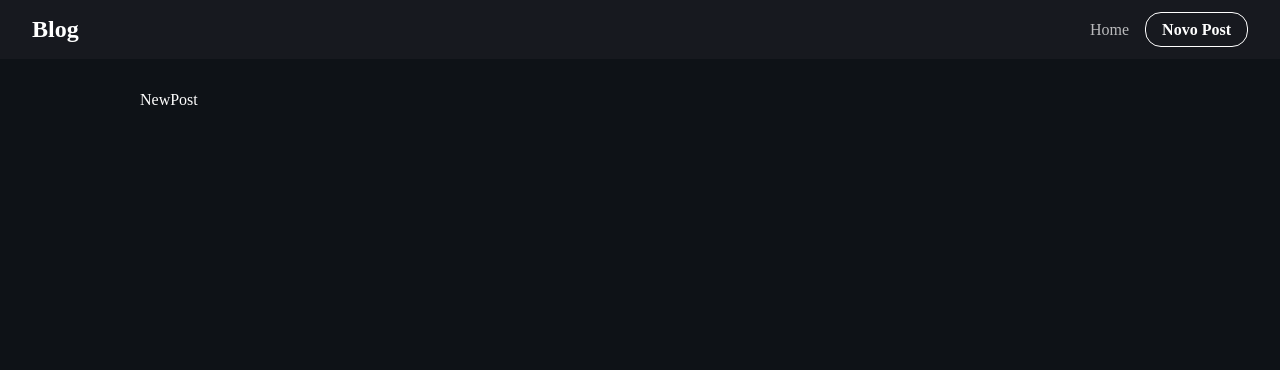
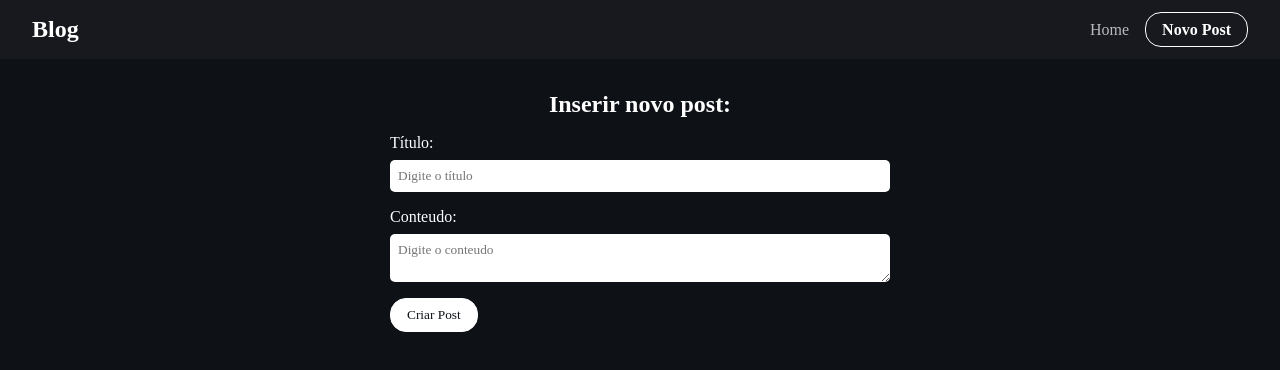
Before and after one commit to AlexeiRuizR/react_axios, a React (Vite) app: page /new in a window 1280 px wide. Shown: the top 370 px of the page. Built offline with nearby package versions, Linux system fonts and the light colour scheme; a web font is replaced by a local one.

Commit message:
Configuracion de la pagina New Post

```diff
--- /dev/null
+++ b/src/axios/config.js
@@ -0,0 +1,10 @@
+import axios from "axios";
+
+const blogFetch = axios.create({
+  baseURL: "https://jsonplaceholder.typicode.com",
+  headers: {
+    "Content-Type": "application/json",
+  },
+});
+
+export default blogFetch;
--- a/src/routes/Home.jsx
+++ b/src/routes/Home.jsx
@@ -1,4 +1,4 @@
-import axios from "axios";
+import blogFetch from "../axios/config";
 import { useState, useEffect } from "react";
 
 import { Link } from "react-router-dom";
@@ -9,9 +9,7 @@
   const [post, setPosts] = useState([]);
   const getPost = async () => {
     try {
-      const response = await axios.get(
-        "https://jsonplaceholder.typicode.com/posts"
-      );
+      const response = await blogFetch.get("/posts");
       const data = response.data;
 
       setPosts(data);
--- /dev/null
+++ b/src/routes/NewPost.css
@@ -0,0 +1,24 @@
+.new-post h2 {
+  text-align: center;
+  margin-bottom: 1rem;
+}
+
+form {
+  max-width: 500px;
+  width: 100%;
+  margin: 0 auto;
+}
+.form-control {
+  display: flex;
+  flex-direction: column;
+  margin-bottom: 1rem;
+}
+.form-control label {
+  margin-bottom: 0.5rem;
+}
+.form-control input,
+.form-control textarea {
+  padding: 0.5rem;
+  border-radius: 5px;
+  border: none;
+}
--- a/src/routes/NewPost.jsx
+++ b/src/routes/NewPost.jsx
@@ -1,7 +1,31 @@
-import React from "react";
+import "./NewPost.css";
 
 const NewPost = () => {
-  return <div>NewPost</div>;
+  return (
+    <div className="new-post">
+      <h2>Inserir novo post:</h2>
+      <form>
+        <div className="form-control">
+          <label htmlFor="title">Título:</label>
+          <input
+            type="text"
+            name="title"
+            id="title"
+            placeholder="Digite o título"
+          />
+        </div>
+        <div className="form-control">
+          <label htmlFor="body">Conteudo:</label>
+          <textarea
+            name="body"
+            id="body"
+            placeholder="Digite o conteudo"
+          ></textarea>
+        </div>
+        <input type="submit" value="Criar Post" className="btn" />
+      </form>
+    </div>
+  );
 };
 
 export default NewPost;
```
